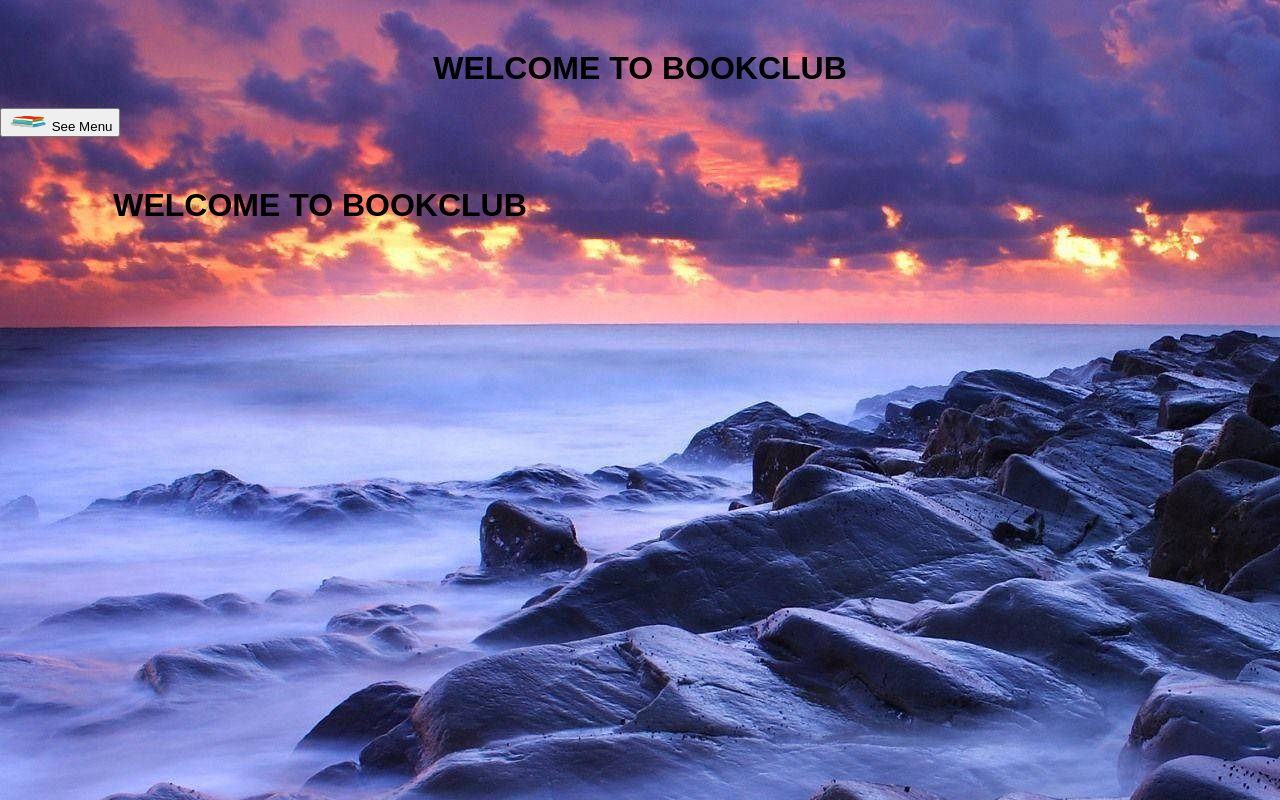
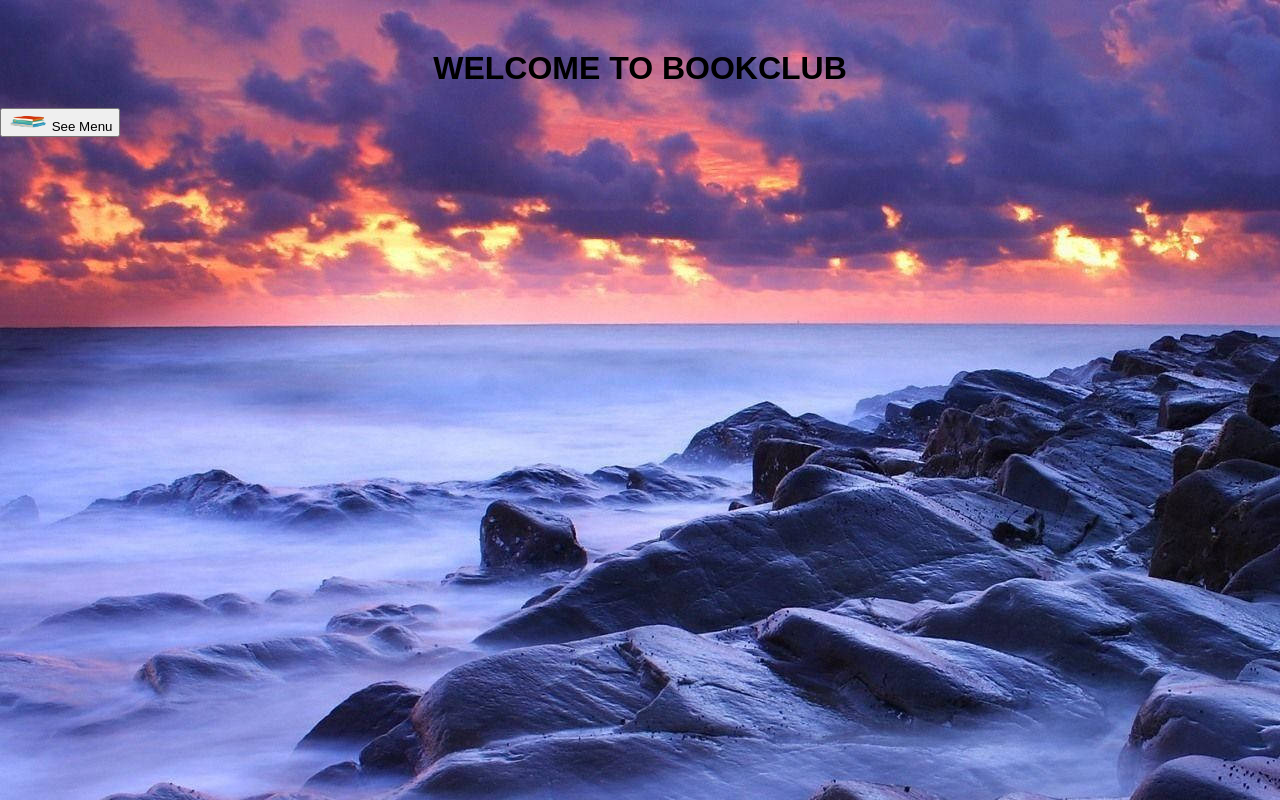
Before and after one commit to 1JoySara/x-poison.github.io, a plain HTML site: page Home_page.html in a window 1280 px wide. Drawn offline with Linux system fonts and the light colour scheme.

Commit message:
Bookclub Web Design

```diff
--- a/Home_page.html
+++ b/Home_page.html
@@ -79,7 +79,7 @@
             <a href="index.html">Login</a>
         </div>
 
-        <h1 style="text-align: center; margin-top: 50px;">WELCOME TO BOOKCLUB</h1>
+        <!--<h1 style="text-align: center; margin-top: 50px;">WELCOME TO BOOKCLUB</h1>-->
 
     </div>
     <script src="script.js"></script>
```
